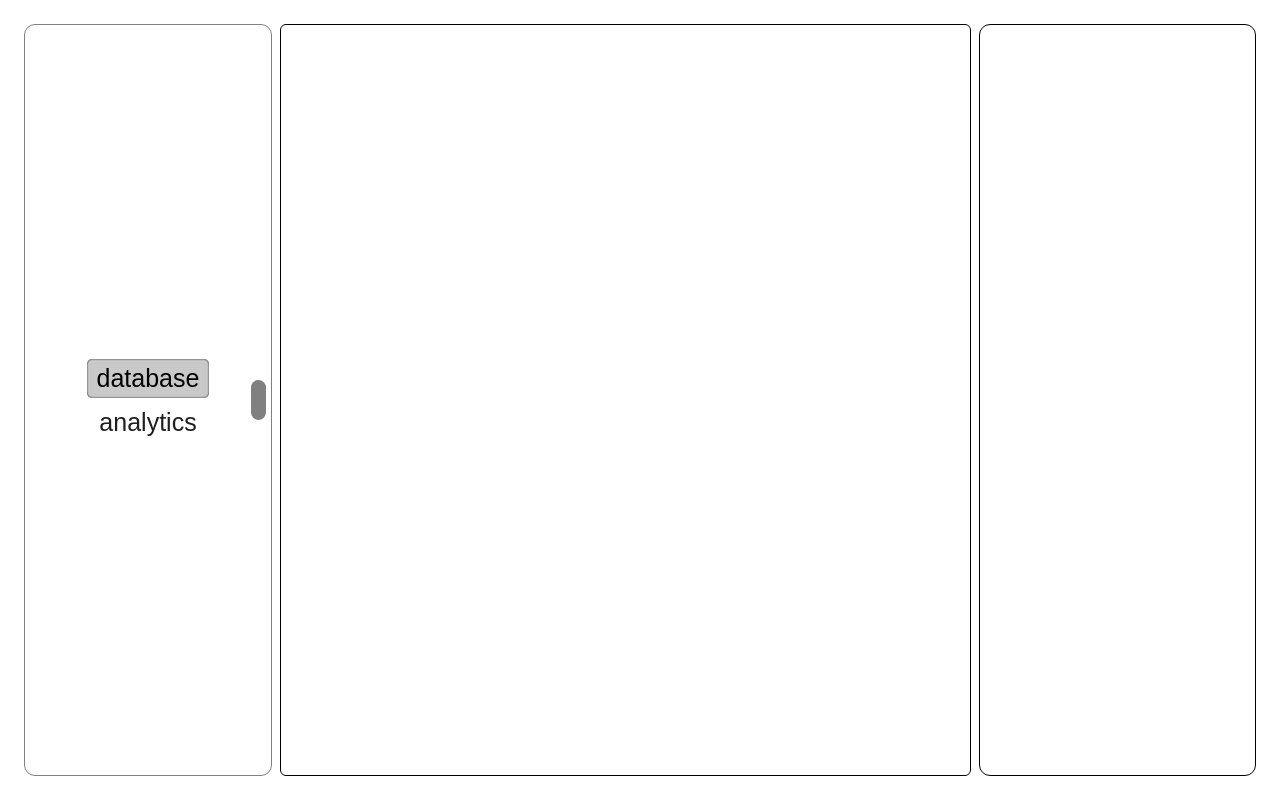
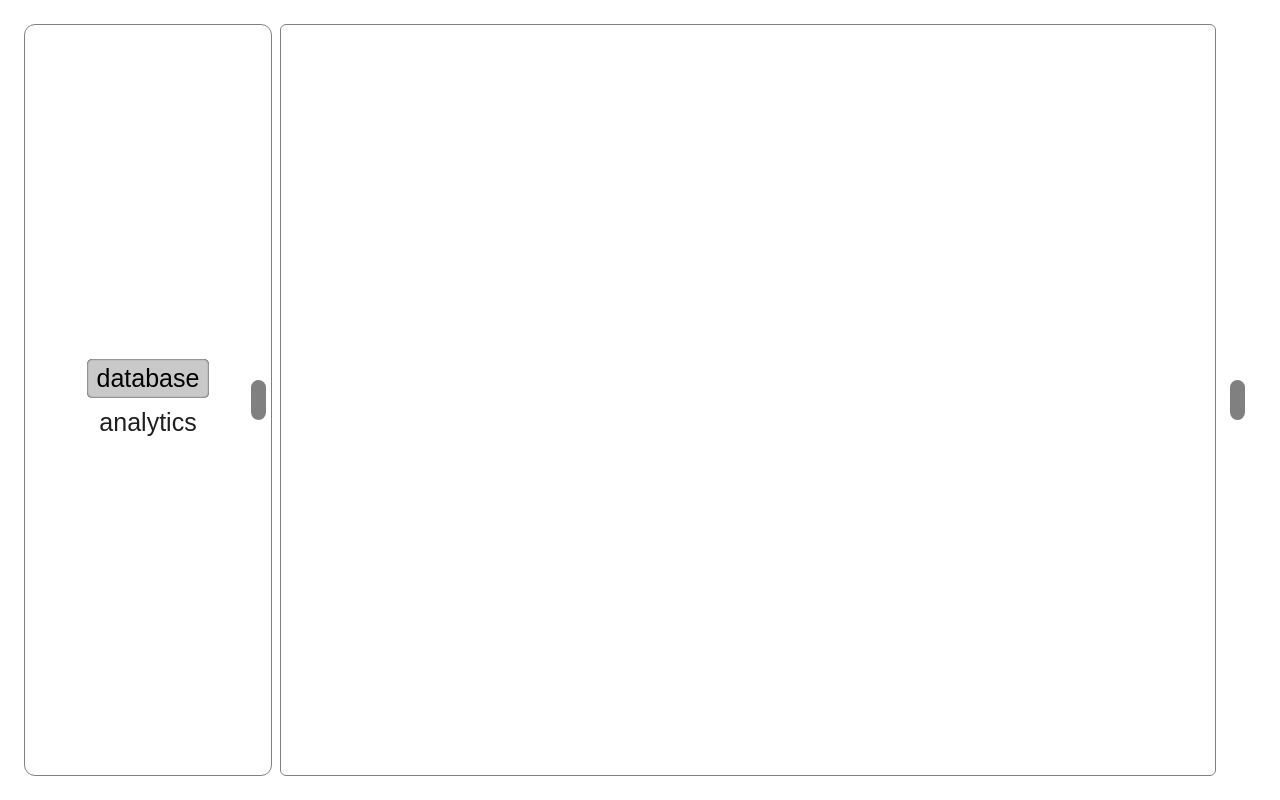
Before and after one commit to dencelman1/anyback, a React (Vite) app: page / in a window 1280 px wide. Both pictures are taken after a click on the button "database". Built offline with nearby package versions, Linux system fonts and the light colour scheme.

Commit message:
updated RightSideBar

```diff
--- a/src/AnyBackAdminPanel.jsx
+++ b/src/AnyBackAdminPanel.jsx
@@ -1,9 +1,9 @@
-import { useState } from 'react'
+import { useMemo, useState } from 'react'
 import './AnyBackAdminPanel.scss'
 
 import AuthForm from './components/AuthForm/AuthForm'
 import AdminSpace from './components/AdminSpace/AdminSpace'
-import { AdminPanelContext } from './hooks/useAdminPanel'
+import { AdminPanelContext, adminCtxProto } from './hooks/useAdminPanel'
 
 
 function AnyBackAdminPanel({
@@ -26,23 +26,22 @@ function AnyBackAdminPanel({
     leftSideBar: true,
     main: false,
     rightSideBar: false,
-
   })
 
-  var adminCtxProto = {
-    isSectionChosen() {
-      return this.current.section !== ""
+  var adminCtx = useMemo(() => {
+    var adminCtx = {
+      userData, setUserData,
+      current, setCurrent,
+      opened, setOpened,
     }
-  }
+    Object.setPrototypeOf(adminCtx, adminCtxProto)
+    return adminCtx
+  }, [
+    userData,
+    current,
+    opened,
+  ])
 
-
-  var adminCtx = {
-    userData, setUserData,
-    current, setCurrent,
-    opened, setOpened,
-
-  }
-  Object.setPrototypeOf(adminCtx, adminCtxProto)
 
   return (
     <AdminPanelContext.Provider value={adminCtx}>
--- /dev/null
+++ b/src/base/components/OpeningLever.jsx
@@ -0,0 +1,15 @@
+import './OpeningLever.scss'
+
+
+var OpeningLever = (
+    props,
+) => {
+    return (
+        <div
+            {...props}
+            className={("openingLever" + (props.className ? `${props.className}`: ""))}
+        />
+    )
+}
+
+export default OpeningLever;
--- /dev/null
+++ b/src/base/components/OpeningLever.scss
@@ -0,0 +1,15 @@
+.openingLever {
+    width: 15px;
+    height: 40px;
+    background-color: gray;
+    position: absolute;
+    right: 5px;
+    border-radius: 10px;
+
+    transition: .1s background-color;
+    cursor: pointer;
+
+    &:hover {
+        background-color: rgb(74, 74, 74);
+    }
+}
--- a/src/components/AdminSpace/LeftSideBar/LeftSideBar.jsx
+++ b/src/components/AdminSpace/LeftSideBar/LeftSideBar.jsx
@@ -1,4 +1,5 @@
 import Button from '../../../base/builtIn/Button/Button'
+import OpeningLever from '../../../base/components/OpeningLever'
 import { useAdminPanel } from '../../../hooks/useAdminPanel'
 import './LeftSideBar.scss'
 
@@ -43,8 +44,7 @@ var LeftSideBar = () => {
                 }
             </div>
 
-            <div
-                className="openingLever"
+            <OpeningLever
                 onClick={() =>
                     adminPanel.setOpened(prev => ({
                         ...prev,
--- a/src/components/AdminSpace/LeftSideBar/LeftSideBar.scss
+++ b/src/components/AdminSpace/LeftSideBar/LeftSideBar.scss
@@ -38,21 +38,7 @@
     }
 
     .openingLever {
-        width: 15px;
-        height: 40px;
-        background-color: gray;
-        position: absolute;
-        right: 5px;
-        border-radius: 10px;
-
         display: var(--openingLever__display);
-        transition: .1s background-color;
-
-        cursor: pointer;
-
-        &:hover {
-            background-color: rgb(74, 74, 74);
-        }
     }
 
     .sectionButtons {
--- a/src/components/AdminSpace/Main/Main.scss
+++ b/src/components/AdminSpace/Main/Main.scss
@@ -1,7 +1,12 @@
 
 .mainContent {
     height: 100%;
-    outline: 1px solid black;
+    outline: 1px solid gray;
     flex: 1;
     border-radius: 5px;
+
+    &:hover {
+        outline: 1px solid black;
+    }
+
 }
--- a/src/components/AdminSpace/RightSideBar/RightSideBar.jsx
+++ b/src/components/AdminSpace/RightSideBar/RightSideBar.jsx
@@ -1,9 +1,28 @@
+import { useCallback } from 'react';
+import OpeningLever from '../../../base/components/OpeningLever';
+import { useAdminPanel } from '../../../hooks/useAdminPanel';
 import './RightSideBar.scss'
 
 var RightSideBar = () => {
+
+    var adminPanel = useAdminPanel()
+
+
+    var onOpeningLeverClick = useCallback(() => {
+        adminPanel.setOpened(prev => ({...prev, rightSideBar: !(prev.rightSideBar)}))
+    }, [])
+
     return (
-        <div className='rightSideBar'>
+        <div
+            className={(
+                'rightSideBar'+
+                (adminPanel.opened.rightSideBar ? "": " closed")
+            )}
+        >
 
+            <OpeningLever
+                onClick={onOpeningLeverClick}
+            />
         </div>
     )
 }
--- a/src/components/AdminSpace/RightSideBar/RightSideBar.scss
+++ b/src/components/AdminSpace/RightSideBar/RightSideBar.scss
@@ -2,9 +2,30 @@
 .rightSideBar {
     height: 100%;
     width: 20%;
-
     border-radius: 10px;
     margin-left: auto;
-    flex: 0.4;
-    outline: 1px solid black;
+    outline: 1px solid gray;
+    position: relative;
+
+    &:hover {
+        outline: 1px solid black;
+    }
+
+    display: flex;
+
+    justify-content: center;
+    align-items: center;
+    transition: .1s margin;
+
+    &.closed {
+        margin-right: calc(-20% + 30px);
+
+        outline: none;
+    }
+
+    .openingLever {
+        top: 50%;
+        transform: translate(0, -50%);
+        left: 5px;
+    }
 }
--- a/src/hooks/useAdminPanel.js
+++ b/src/hooks/useAdminPanel.js
@@ -7,9 +7,16 @@ var useAdminPanel = () => {
 
   return ctx
 }
+var adminCtxProto = {
+  isSectionChosen() {
+    return this.current.section !== ""
+  }
+}
+
 
 
 export {
   AdminPanelContext,
+  adminCtxProto,
   useAdminPanel,
 }
```
